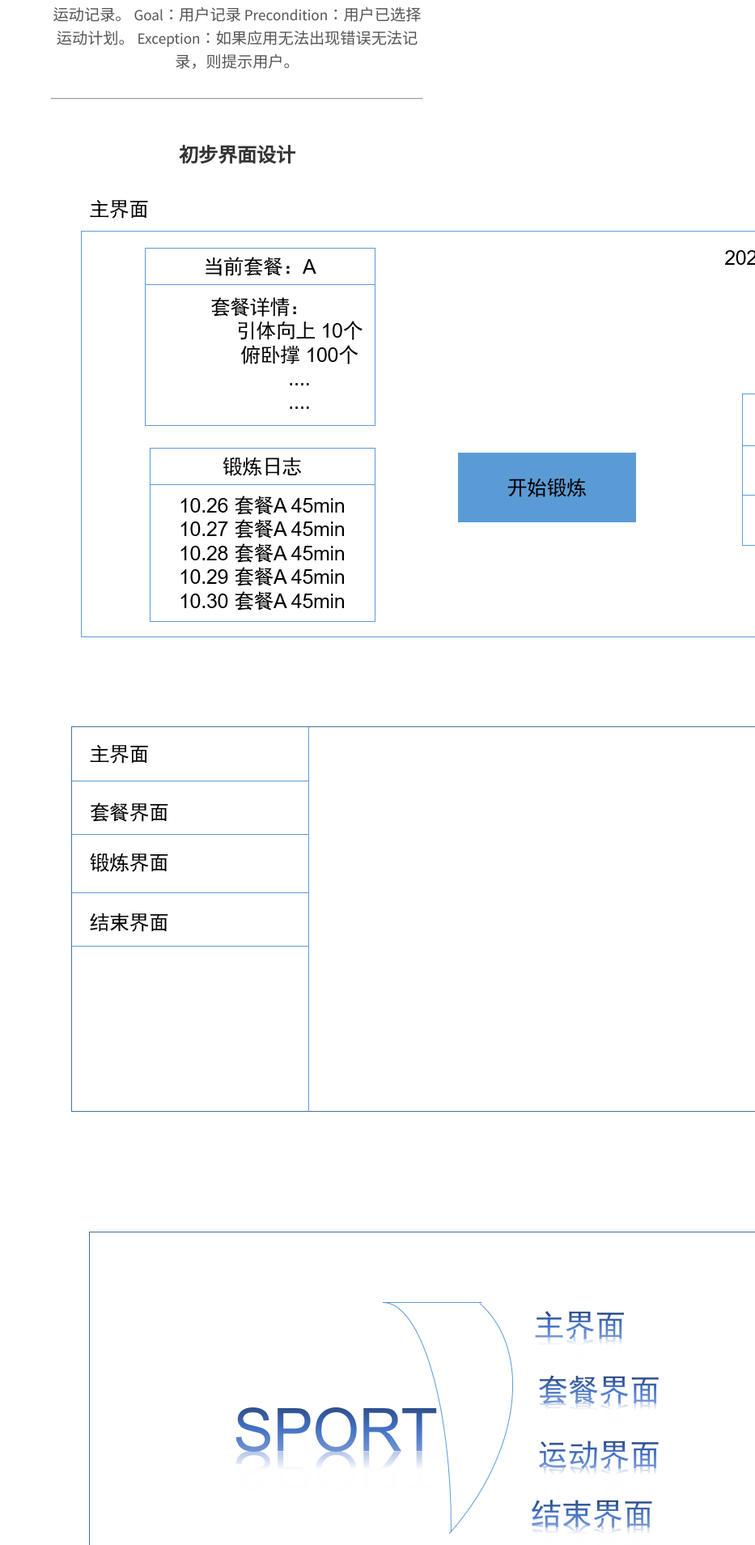
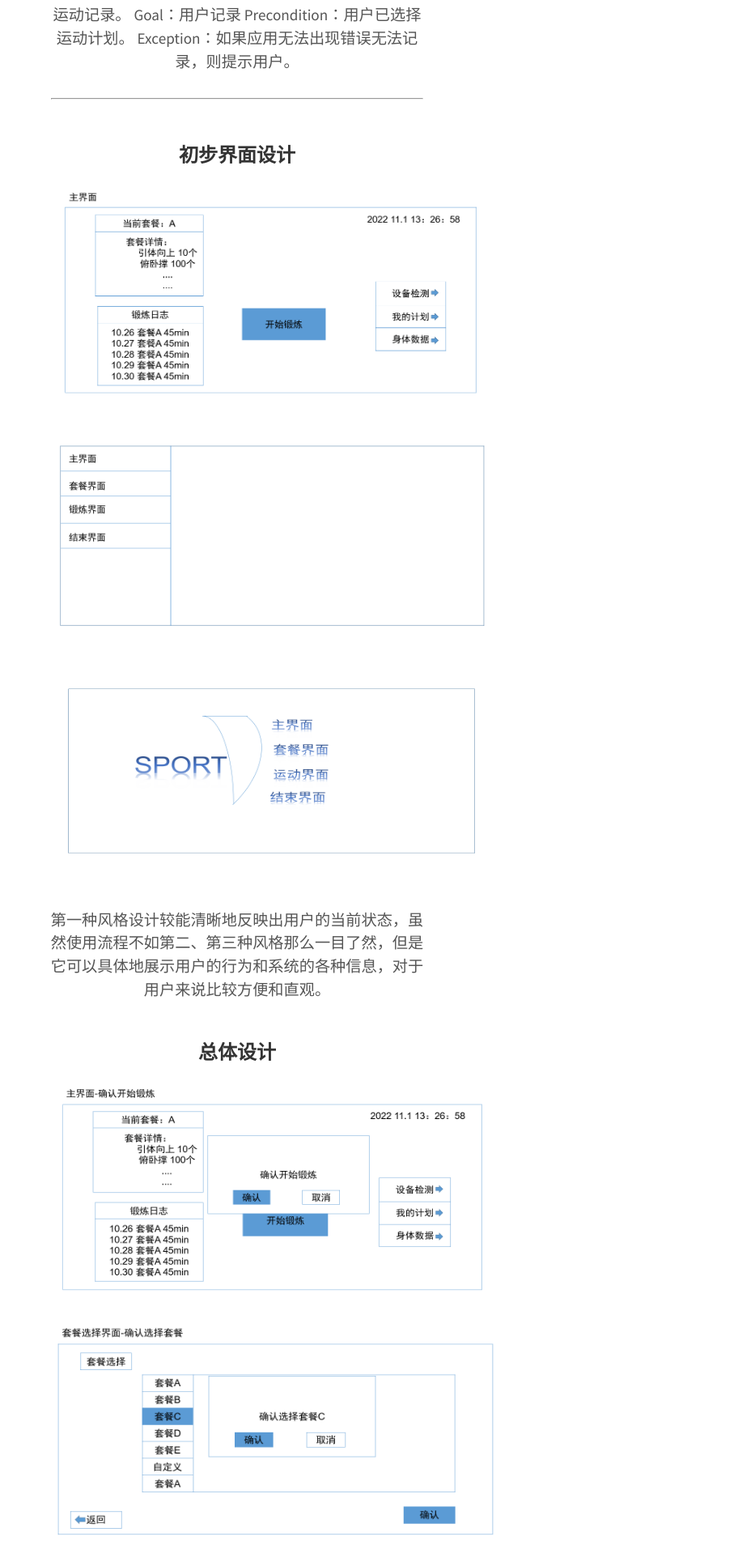
Before and after one commit to seu-hci/seu-hci.github.io, a Jekyll site: the page built from index.html, in a window 1280 px wide. Shown: the part 3467-5375 px from the top of the page at 81% size, without its empty margins (347-1280 px from the left). Built offline with Jekyll 4.4.1, drawn with Linux system fonts in a browser that asks for light colours; nearby versions of some CDN libraries.

Commit message:
adjust pic size

```diff
--- a/index.html
+++ b/index.html
@@ -45,18 +45,18 @@ Precondition：用户已选择运动计划。
 Exception：如果应用无法出现错误无法记录，则提示用户。</p>
 <hr>
 <h3 id="-">初步界面设计</h3>
-<p><img src="111.png" alt="风格一"></p>
-<p><img src="222.png" alt="风格二"> </p>
-<p><img src="333.png" alt="风格三"></p>
+<p><img src="111.png" alt="风格一" width="553" height="270"></p>
+<p><img src="222.png" alt="风格二" width="553" height="270"></p>
+<p><img src="333.png" alt="风格三" width="553" height="270"></p>
 <p>第一种风格设计较能清晰地反映出用户的当前状态，虽然使用流程不如第二、第三种风格那么一目了然，但是它可以具体地展示用户的行为和系统的各种信息，对于用户来说比较方便和直观。</p>
 <h3 id="-">总体设计</h3>
-<p><img src="image-20220418181412982.png" alt=" "></p>
-<p><img src="image-20220418181336161.png" alt=" "></p>
-<p><img src="image-20220418181425547.png" alt=" "></p>
-<p><img src="image-20220418181438439.png" alt=" "></p>
-<p><img src="image-20220418181450129.png" alt=" "></p>
-<p><img src="image-20220418181502130.png" alt=" "></p>
-<p><img src="image-20220418181512650.png" alt=" "></p>
+<p><img src="image-20220418181412982.png" alt=" " width="553" height="270"></p>
+<p><img src="image-20220418181336161.png" alt=" " width="553" height="270"></p>
+<p><img src="image-20220418181425547.png" alt=" " width="553" height="270"></p>
+<p><img src="image-20220418181438439.png" alt=" " width="553" height="270"></p>
+<p><img src="image-20220418181450129.png" alt=" " width="553" height="270"></p>
+<p><img src="image-20220418181502130.png" alt=" " width="553" height="270"></p>
+<p><img src="image-20220418181512650.png" alt=" " width="553" height="270"></p>
 <h3 id="-">故事板</h3>
 <p>一、 佩戴设备</p>
 <p><img src="image-20220418180838877.png" alt=""></p>
@@ -95,34 +95,3 @@ Exception：如果应用无法出现错误无法记录，则提示用户。</p>
 <h4 id="-">用户人群</h5>
 <p>邀请不同的目标人群进行健身，收集他们对健身体验的感受和意见，并询问他们对VR健身和健身房健身之间的对比感受，根据用户意见更改设备内置的套餐或设备的外观。</p>
 </div>
-
-
-<!--<div class="user-details">
-<h2> Me and this website </h2>
-<p style="text-align: justify;"> Your description </p>
-<div class="analytics"  style="border: solid lightgrey; border-radius: 5px;">
-	<h3> Analytics </h3>
-	{% include clustrmap.html style="js" %}
-	<p> <small> If you are not seeing a map, please disable Ad block </small></p>
-</div>
-</div>
-<div class="permlinks">
-<h2>Recent Posts</h2>
-<dl>
-	{% for post in site.posts limit:3 %}
-	<dt><code>{{ post.date | date_to_string }} </code><i class="fas fa-angle-double-right" aria-hidden="true"></i><a href="{{ post.url }}">{{ post.title }}</a> &nbsp;{% include status-indicator.html status=post.status%}
-	{% if post.description %}
- <dd style="text-align: justify">{{ post.description | markdownify }}
-    </dd>
-	{% endif %}
-	{% endfor %}
-	<p>... <a href="/blog">Full Posts List</a> </p>
-</dl>
-
-<h2>Upcoming Posts (edit me at /index.html )</h2>
-<ul>
-	<li>Post 1</li>
-	<li>Post 2</li>
-</ul>
-
-</div >-->
```
